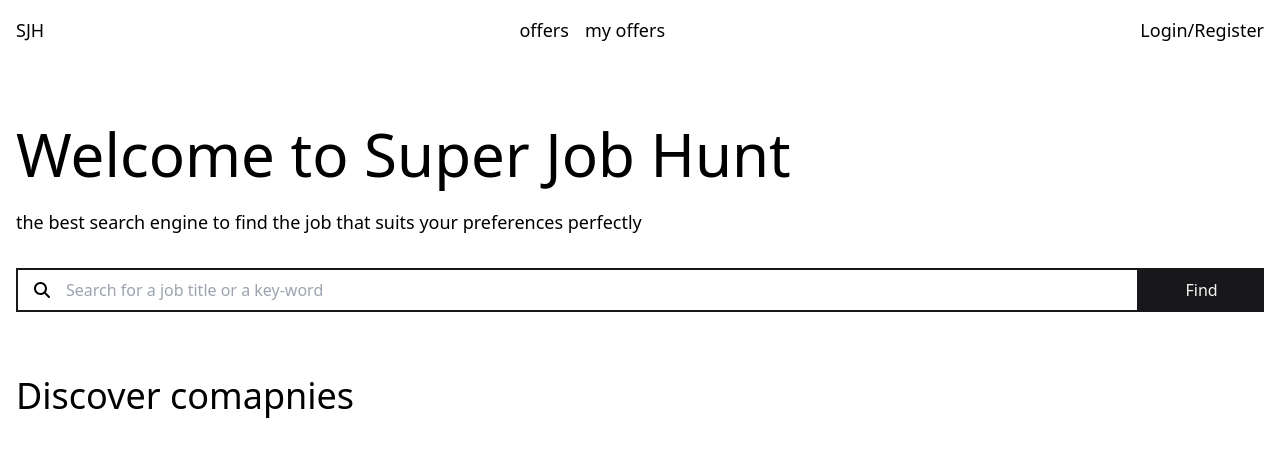
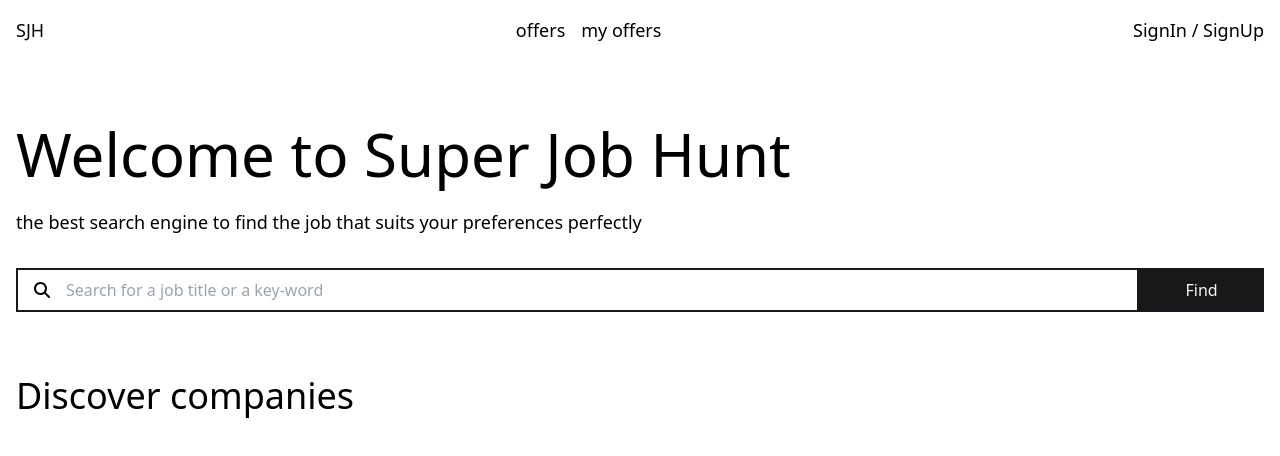
Before and after one commit to Naimoudine/job-app, a React (Vite) app in the folder client/: page / in a window 1280 px wide. Shown: the top 456 px of the page. Built offline with nearby package versions, Linux system fonts and the light colour scheme.

Commit message:
fix typo

```diff
--- a/client/src/components/Navbar.jsx
+++ b/client/src/components/Navbar.jsx
@@ -14,8 +14,8 @@ export default function Navbar({ setIsNavModal }) {
           <NavLink>my offers</NavLink>
         </li>
       </ul>
-      <NavLink className="hidden sm:block" to="/login">
-        Login/Register
+      <NavLink className="hidden sm:block" to="/signin">
+        SignIn / SignUp
       </NavLink>
       <button
         type="button"
--- a/client/src/pages/HomePage.jsx
+++ b/client/src/pages/HomePage.jsx
@@ -20,7 +20,7 @@ export default function HomePage() {
           the best search engine to find the job that suits your preferences
           perfectly
         </p>
-        <div className="flex flex-col sm:flex-row mt-8">
+        <div className="flex flex-col mt-8 sm:flex-row">
           <div className="sm:w-[90%] px-4 py-2 flex items-center border-2 border-zinc-900">
             <FontAwesomeIcon
               className="mr-4"
@@ -46,7 +46,7 @@ export default function HomePage() {
         </div>
       </section>
       <section className="mt-8 md:mt-16">
-        <h2>Discover comapnies</h2>
+        <h2>Discover companies</h2>
       </section>
     </div>
   );
```
